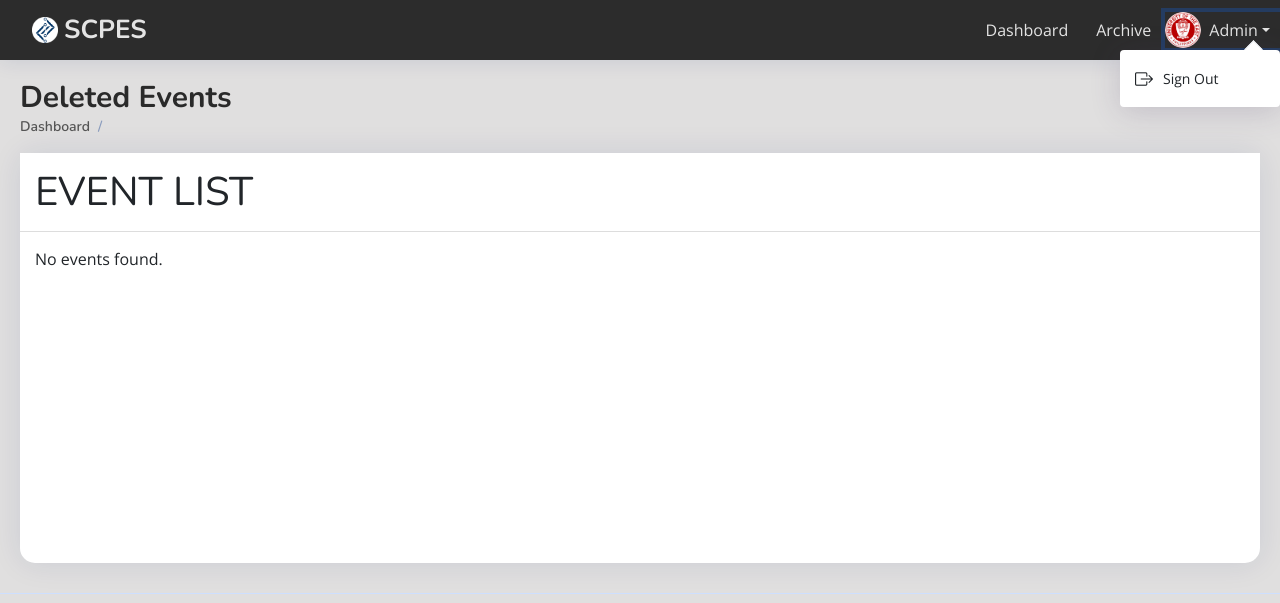
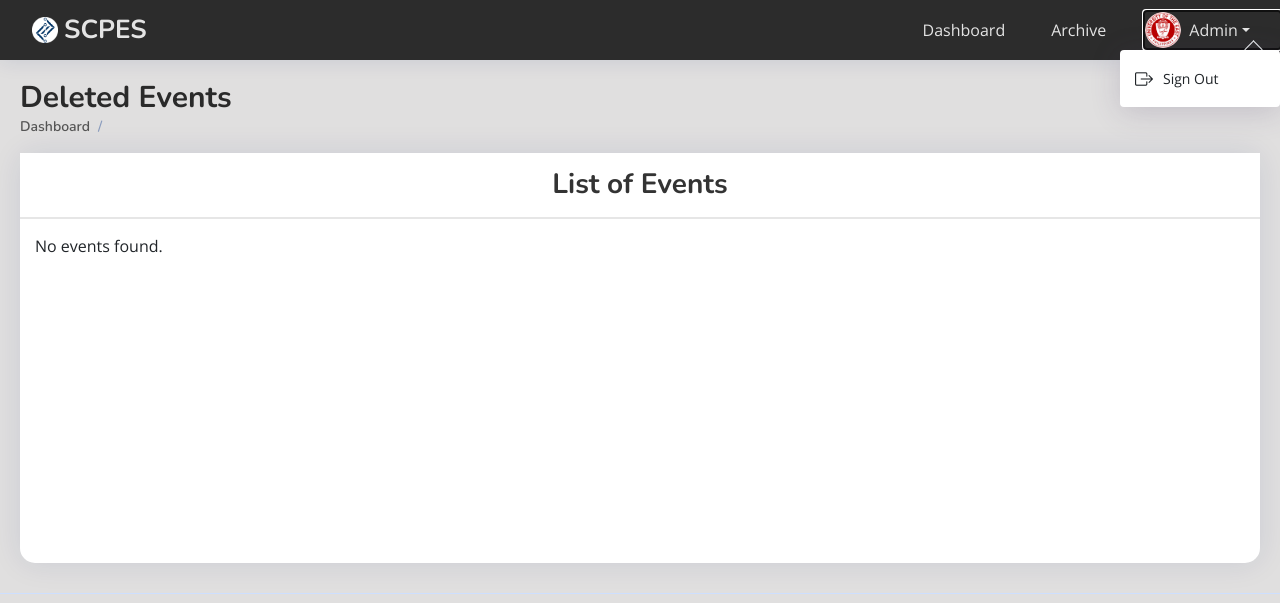
Before and after one commit to jp-asadon/asadon_lapidario_ncp_3106, a PHP site: page /deleted-page.php in a window 1280 px wide, after a click on "Admin". Shown: the top 603 px of the page. Run offline with PHP 8.4, Linux system fonts and the light colour scheme; tables that the repository leaves empty or names only in its code hold one stand-in row (values such as "Sample post"); some libraries are stand-ins or nearby versions.

Commit message:
Fixed designs.

```diff
--- a/analytics-page.php
+++ b/analytics-page.php
@@ -306,8 +306,7 @@ if ($last_updated_result && $last_updated_result->num_rows > 0) {
   <meta content="" name="keywords">
 
   <!-- Favicons -->
-  <link href="assets/img/favicon.png" rel="icon">
-  <link href="assets/img/apple-touch-icon.png" rel="apple-touch-icon">
+  <link href="scpeslogo.png" rel="icon">
 
   <!-- Google Fonts -->
   <link href="https://fonts.gstatic.com" rel="preconnect">
--- a/assets/css/style.css
+++ b/assets/css/style.css
@@ -160,7 +160,8 @@ h6 {
 }
 
 .dropdown-menu .dropdown-item:hover {
-  background-color: #f6f9ff;
+  text-decoration: none; /* No underline on hover */
+  background-color: transparent; /* No background change */
 }
 
 @media (min-width: 768px) {
@@ -168,7 +169,7 @@ h6 {
     content: "";
     width: 13px;
     height: 13px;
-    background: #fff;
+    background-color: transparent; /* No background change */
     position: absolute;
     top: -7px;
     right: 20px;
@@ -362,7 +363,7 @@ h6 {
   color: #4154f1;
 }
 
-.nav-tabs-bordered .nav-link.active {
+.nav-tabs-bordered {
   background-color: #fff;
   color: #4154f1;
   border-bottom: 2px solid #4154f1;
@@ -505,6 +506,10 @@ h6 {
   font-weight: 600;
 }
 
+.nav-profile:hover {
+  text-decoration: none; /* No underline on hover */
+  background-color: transparent; /* No background change */
+}
 
 .header-nav .profile {
   min-width: 240px;
@@ -532,7 +537,8 @@ h6 {
 }
 
 .header-nav .profile .dropdown-item:hover {
-  background-color: #f6f9ff;
+  text-decoration: none; /* No underline on hover */
+  background-color: transparent; /* No background change */
 }
 
 
--- a/deleted-page.php
+++ b/deleted-page.php
@@ -53,15 +53,15 @@
 
     <nav class="header-nav ms-auto">
       <ul>
-        <li><a href="index.php" class="zoom-link" style="color: #e4e4e4;">Dashboard</a></li>
-        <li><a href="deleted-page.php" class="zoom-link" style="color: #e4e4e4;">Archive</a></li>
+        <li><a href="index.php" class="zoom-link" style="color: #e4e4e4; margin-right: 18px;">Dashboard</a></li>
+        <li><a href="deleted-page.php" class="zoom-link" style="color: #e4e4e4; margin-right: 25px;">Archive</a></li>
       </ul>
   </nav>
 
   <div>
-    <a class="nav-link nav-profile d-flex align-items-center pe-0" href="#" data-bs-toggle="dropdown">
+    <a class="nav-profile d-flex align-items-center pe-0" href="#" data-bs-toggle="dropdown" style=" background-color: transparent;">
       <img src="uelogo.png" alt="Profile" class="rounded-circle" style="max-height: 36px;">
-      <span class="d-none d-md-block dropdown-toggle ps-2" style="color: #e4e4e4; margin-right: 10px;">Admin</span>
+      <span class="d-none d-md-block dropdown-toggle ps-2 zoom-link" style="color: #e4e4e4; margin-right: 30px;">Admin</span>
     </a><!-- End Profile Iamge Icon -->
 
     <ul class="dropdown-menu dropdown-menu-end dropdown-menu-arrow profile">
@@ -93,8 +93,8 @@
 
     <div class="card info-card customers-card" style="height: 410px;">
         <!-- Card Header -->
-        <div style="position: sticky; top: 0; background-color: white; z-index: 1; padding: 15px; border-bottom: 1px solid #ddd;">
-            <h1 style="margin: 0;">EVENT LIST</h1>
+        <div style="font-family: 'Poppins', sans-serif; position: sticky; top: 0; background-color: #ffffff; z-index: 1; padding: 15px 10px; border-bottom: 2px solid #e6e6e6; text-align: center;">
+            <h1 style="margin: 0; font-size: 28px; color: #333; font-weight: bold;">List of Events</h1>
         </div>
 
         <!-- Card Body -->
@@ -111,7 +111,7 @@
                         <div class="card info-card customers-card mb-3">
                             <div class="card-body" style="color: #555555; padding: 10px; border-radius: 10px;">
                                 <div class="row">
-                                    <div class="col-lg-2 d-flex align-items-center justify-content-center" style="background-color: aqua; padding: 10px;">
+                                    <div class="col-lg-2 d-flex align-items-center justify-content-center" style="padding: 10px;">
                                         <img src="assets/img/ardui.jpg" style="height: 120px; width: 120px; object-fit: scale-down;">
                                     </div>
 
@@ -119,19 +119,45 @@
                                         <div class="form-group">
                                             <label>Event Name</label>
                                             <p style="margin-bottom: 5px; font-weight: bold;">
-                                                  <?php echo htmlspecialchars($row['event_name']); ?>
-                                                  <a href="analytics-page.php?id=<?php echo $row['id']; ?>" style="font-size: 20px; text-decoration: none;" target="_blank" data-toggle="tooltip" title="Show Event Survey Result">
-                                                      <i class="fa">&#xf200;</i>
-                                                  </a>
-                                              </p>
+                                              <a href="analytics-page.php?id=<?php echo $row['id']; ?>"
+                                                style="font-size: 17px; text-decoration: none; display: flex; align-items: center; color:#555555"
+                                                target="_blank"
+                                                data-toggle="tooltip"
+                                                title="Show Event Survey Result">
+                                                  <?php echo ucwords(htmlspecialchars($row['event_name'])); ?>
+                                                  <i class="fa" style="margin-left: 10px;">&#xf200;</i>
+                                              </a>
+                                            </p>
                                         </div>
                                         <div class="form-group">
                                             <label>Date</label>
-                                            <p style="margin-bottom: 5px; font-weight: bold;"><?php echo htmlspecialchars($row['event_date']); ?></p>
+                                            <p style="margin-bottom: 5px; font-weight: bold;">
+                                            <?php
+                                            // Attempt to parse the date in different formats
+                                            $date = DateTime::createFromFormat('m-d-y', $row['event_date']);
+                                            if (!$date) {
+                                                // If it fails, try another format (for example, Y-m-d)
+                                                $date = DateTime::createFromFormat('Y-m-d', $row['event_date']);
+                                            }
+                                            if (!$date) {
+                                                // If it still fails, try d-m-Y format
+                                                $date = DateTime::createFromFormat('d-m-Y', $row['event_date']);
+                                            }
+                                            // If the date is successfully parsed, format it; otherwise, show the raw value
+                                            echo $date ? $date->format('M d, Y') : htmlspecialchars($row['event_date']);?>
+                                            </p>
                                         </div>
                                         <div class="form-group">
                                             <label>Time</label>
-                                            <p style="margin-bottom: 5px; font-weight: bold;"><?php echo htmlspecialchars($row['event_start_time']) . " - " . htmlspecialchars($row['event_end_time']); ?></p>
+                                            <p style="margin-bottom: 5px; font-weight: bold;">
+                                            <?php
+                                              // Convert the time format from HH:MM:SS to 12-hour format with AM/PM
+                                              $start_time = DateTime::createFromFormat('H:i:s', $row['event_start_time']);
+                                              $end_time = DateTime::createFromFormat('H:i:s', $row['event_end_time']);
+
+                                              // Display time in 12-hour format
+                                              echo $start_time->format('g:i A') . " - " . $end_time->format('g:i A');?>
+                                            </p>
                                         </div>
                                     </div>
 
@@ -142,7 +168,7 @@
                                         </div>
                                         <div class="form-group">
                                             <label>Event Speaker/s</label>
-                                            <p style="margin: 0; font-weight: bold;"><?php echo htmlspecialchars($row['event_speaker']); ?></p>
+                                            <p style="margin: 0; font-weight: bold;"><?php echo ucwords(htmlspecialchars($row['event_speaker'])); ?></p>
                                         </div>
 
                                         <!-- Buttons for View, Edit, Delete -->
```
Also changed, not shown: create-event.php (+4 -4 lines), read.php (+4 -4 lines), update.php (+4 -5 lines).
